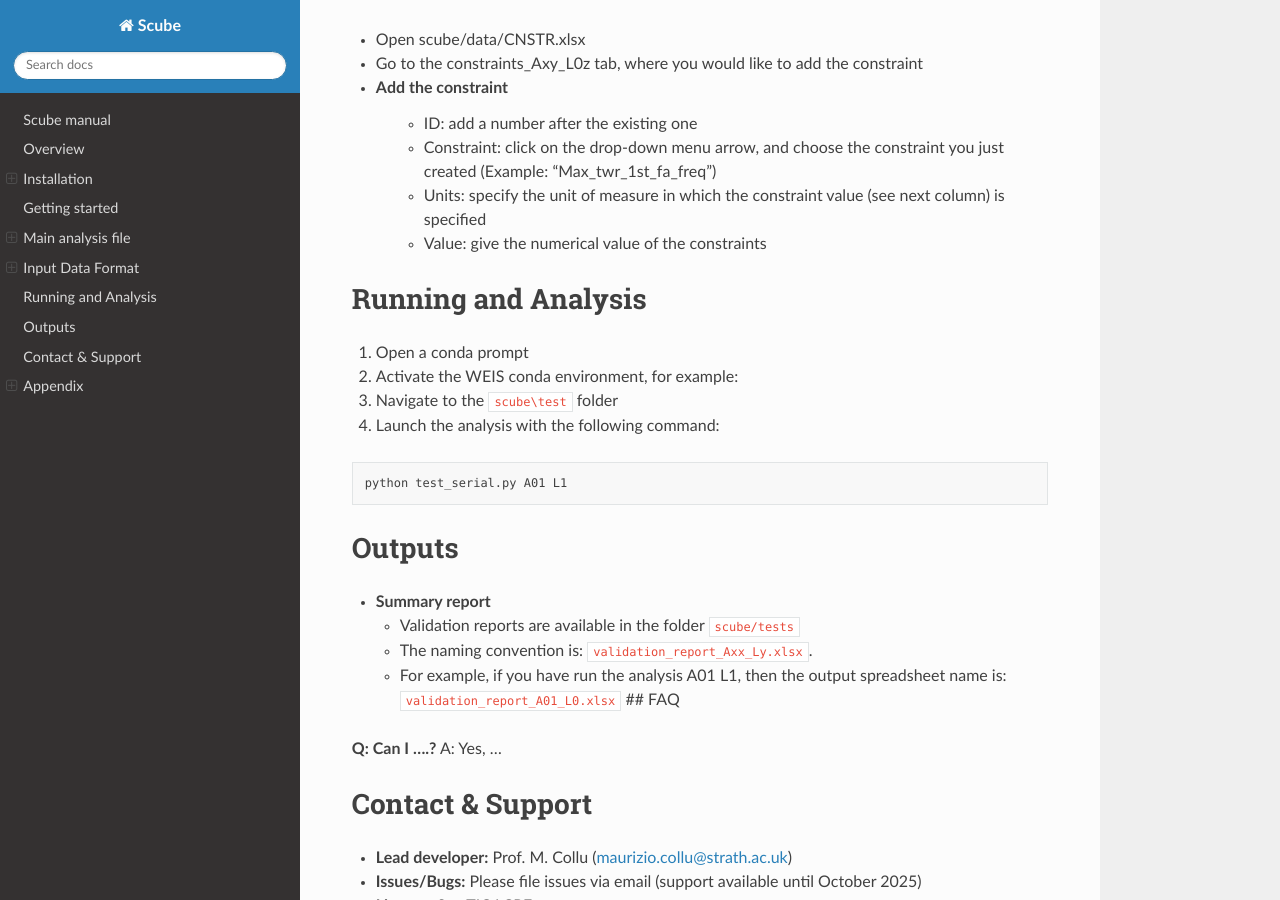
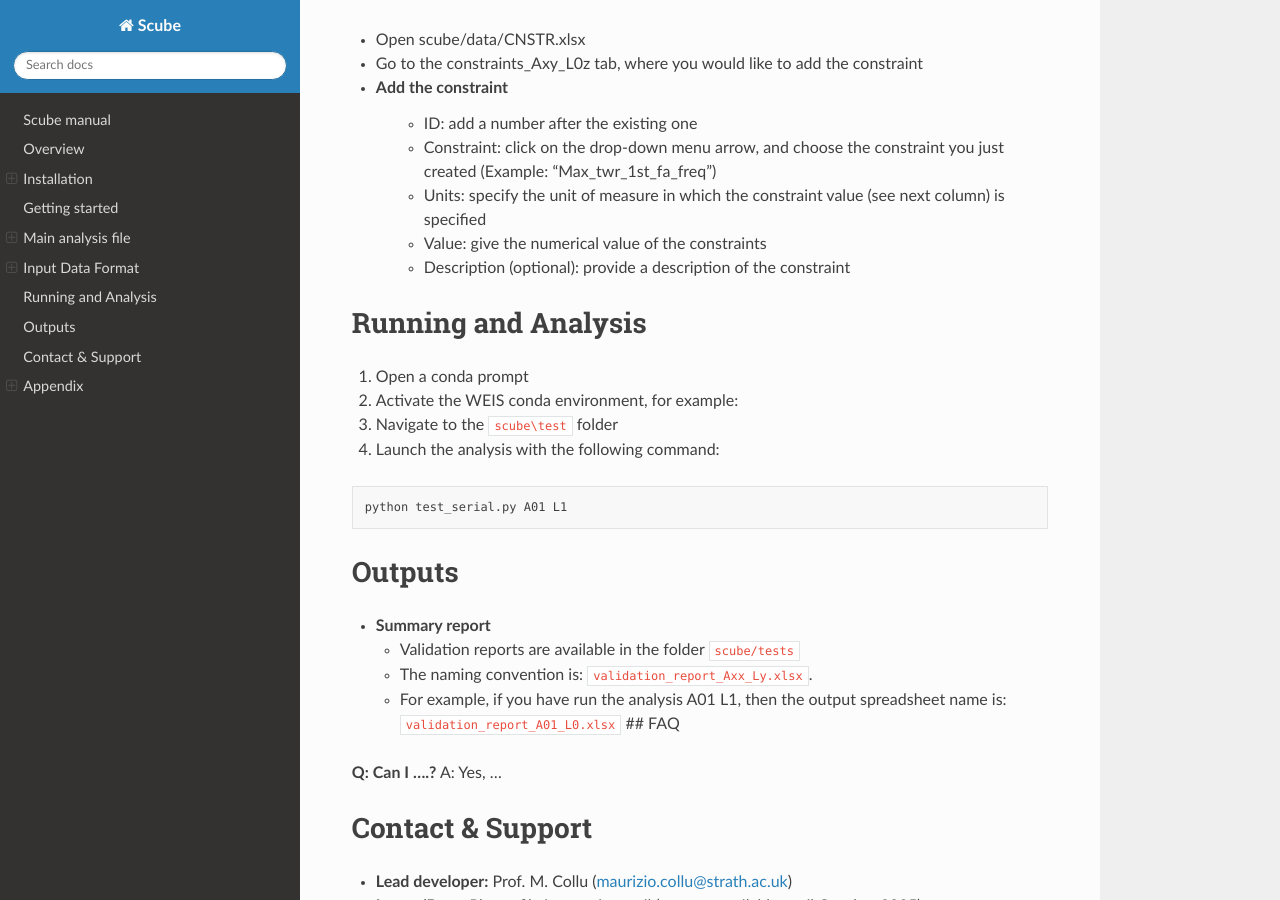
Before and after one commit to mcollu/scube, a Sphinx documentation site: the page built from docs/source/index.rst, in a window 1280 px wide and 900 px high, scrolled down 5878 px. Built offline with Sphinx 7.4.7 and the Read the Docs theme 3.1.0, drawn with Linux system fonts in a browser that asks for light colours.

Commit message:
Update index.rst

```diff
--- a/docs/source/index.rst
+++ b/docs/source/index.rst
@@ -240,6 +240,7 @@ Use the new constraint
    - Constraint: click on the drop-down menu arrow, and choose the constraint you just created (Example: "Max_twr_1st_fa_freq")
    - Units: specify the unit of measure in which the constraint value (see next column) is specified
    - Value: give the numerical value of the constraints
+   - Description (optional): provide a description of the constraint
 
 Running and Analysis
 ====================
```
